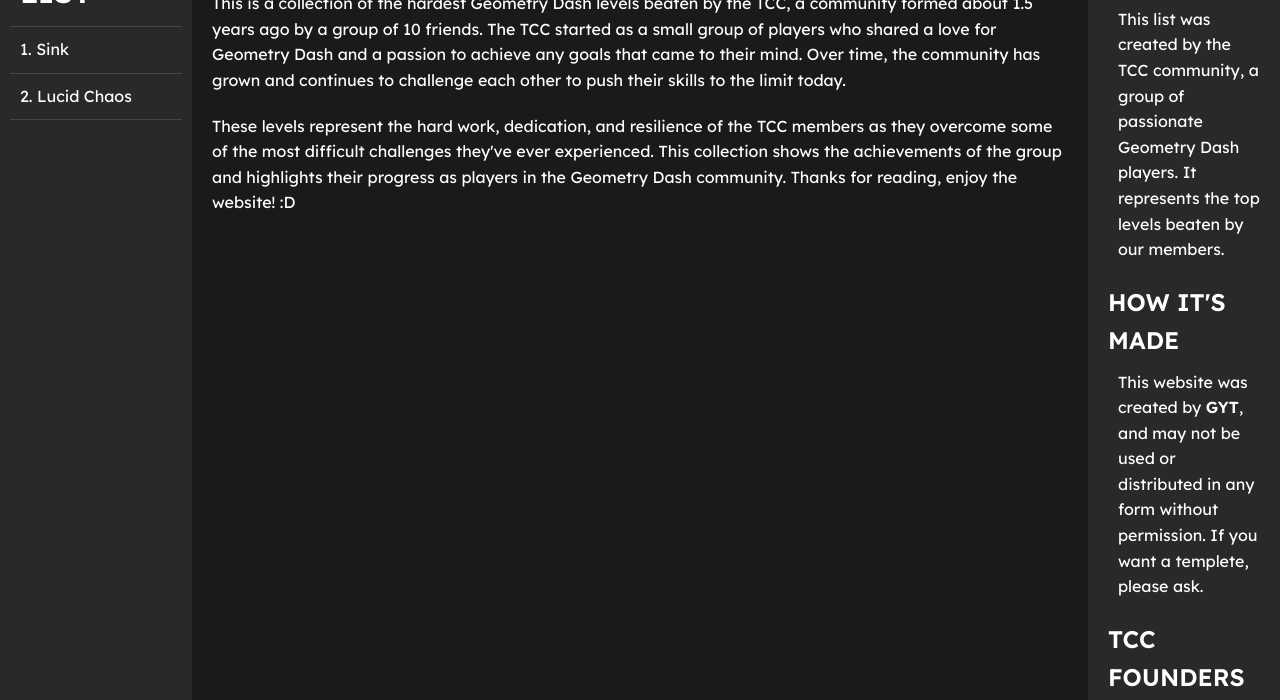
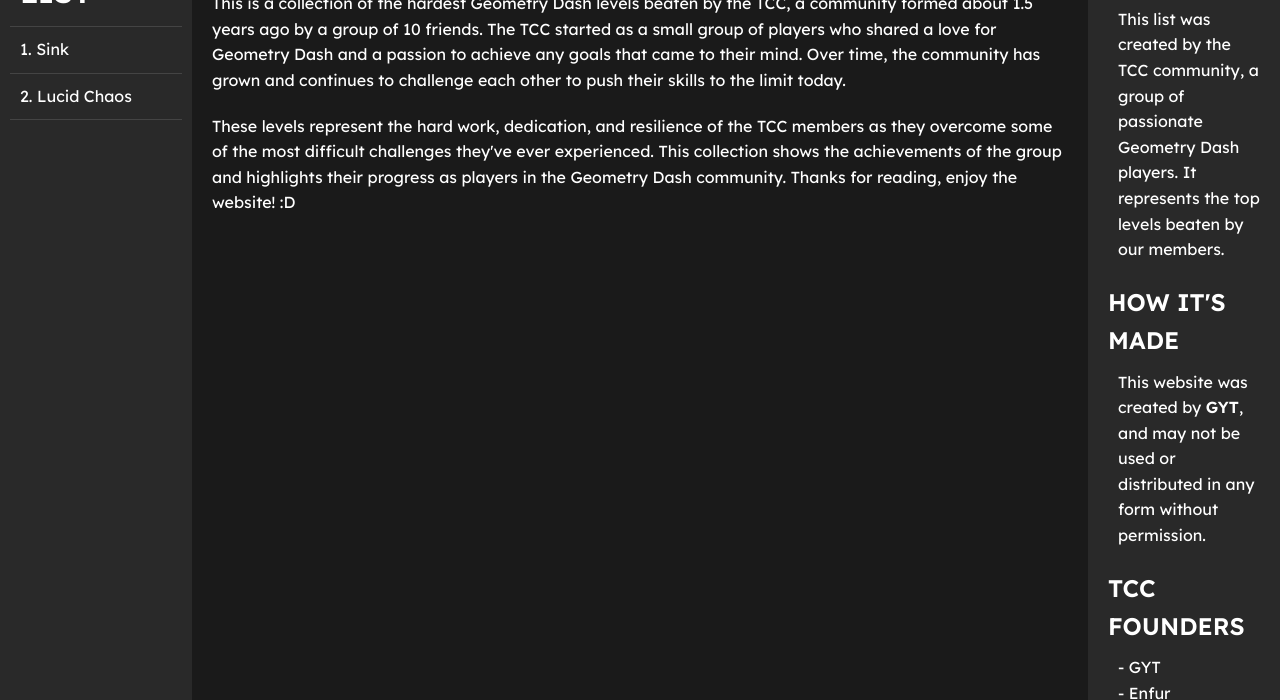
Before and after one commit to TheActualGYT/TCC-List, a plain HTML site: page index.html in a window 1280 px wide. Shown: the part 100-800 px from the top of the page. Drawn offline with Linux system fonts and the light colour scheme.

Commit message:
Update index.html

```diff
--- a/index.html
+++ b/index.html
@@ -190,7 +190,7 @@
         <div class="section">
             <h2>HOW IT'S MADE</h2>
             <ul>
-            <p>This website was created by <a href="https://www.youtube.com/@TheActualGYT" target="_blank"><strong>GYT</strong></a>, and may not be used or distributed in any form without permission. If you want a templete, please ask.</p>
+            <p>This website was created by <a href="https://www.youtube.com/@TheActualGYT" target="_blank"><strong>GYT</strong></a>, and may not be used or distributed in any form without permission.</p>
             </ul>
         </div>
         <div class="section">
```
